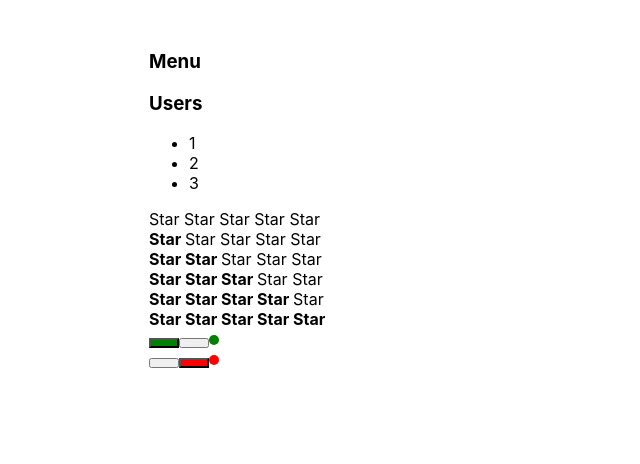
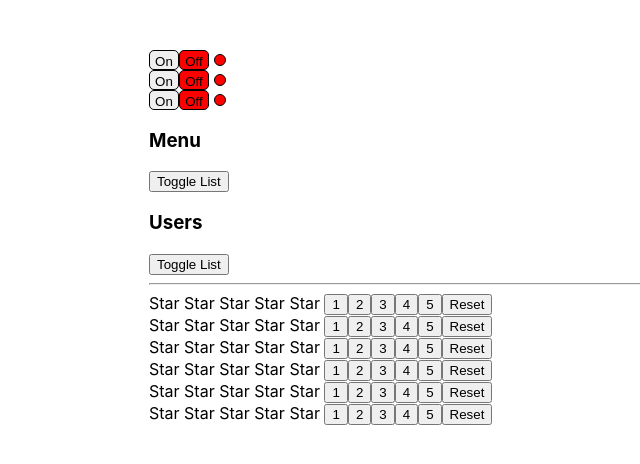
Before and after one commit to a-andrievskikh/react-ts, a React (Create React App) app: page / in a window 1280 px wide. Shown: the top 464 px of the page, without its empty margins (171-811 px from the left). Built offline with nearby package versions, Linux system fonts and the light colour scheme.

Commit message:
chore: complete lesson 06 React Kabzda useState

```diff
--- a/src/App.tsx
+++ b/src/App.tsx
@@ -3,12 +3,27 @@ import './App.css'
 import { Accordion } from './components/Accordion/Accordion'
 import { Rating } from './components/Rating/Rating'
 import { OnOff } from './components/OnOff/OnOff'
+import { UncontrolledAccordion } from './components/UncontrolledAccordion/UncontrolledAccordion'
+import { UncontrolledRating } from './components/UncontrolledRating/UncontrolledRating'
 
 export const App = () => {
   console.log('App Rendering!')
   return (
     <div className="width margin">
-      <Accordion titleValue={'Menu'} collapsed={true} />
+      <OnOff />
+      <OnOff />
+      <OnOff />
+      <UncontrolledAccordion titleValue={'Menu'} />
+      <UncontrolledAccordion titleValue={'Users'} />
+      <hr />
+      <UncontrolledRating />
+      <UncontrolledRating />
+      <UncontrolledRating />
+      <UncontrolledRating />
+      <UncontrolledRating />
+      <UncontrolledRating />
+
+      {/*<Accordion titleValue={'Menu'} collapsed={true} />
       <Accordion titleValue={'Users'} collapsed={false} />
 
       <Rating value={0} />
@@ -16,10 +31,8 @@ export const App = () => {
       <Rating value={2} />
       <Rating value={3} />
       <Rating value={4} />
-      <Rating value={5} />
+      <Rating value={5} />*/}
 
-      <OnOff isOn={true} />
-      <OnOff isOn={false} />
     </div>
   )
 }
--- a/src/components/OnOff/OnOff.tsx
+++ b/src/components/OnOff/OnOff.tsx
@@ -1,15 +1,41 @@
-import React from 'react'
+import React, { useState } from 'react'
 
 type OnOffPropsType = {
-  isOn: boolean
+  // isOn: boolean
 }
 
+
 export const OnOff = (props: OnOffPropsType) => {
+
+  const [on, setOn] = useState<boolean>(false)
+
+  const buttonStyle = {
+    padding: '3px',
+    width: '30px',
+    height: '20px',
+    borderRadius: '5px',
+    border: '1px solid black',
+    cursor: 'pointer',
+  }
+
+  const onColor = { backgroundColor: on ? 'lime' : '' }
+  const offColor = { backgroundColor: !on ? 'red' : '' }
+
+  const indicatorStyle = {
+    marginLeft: '5px',
+    width: '10px',
+    height: '10px',
+    borderRadius: '10px',
+    border: '1px solid black',
+    display: 'inline-block',
+    backgroundColor: on ? 'lime' : 'red',
+  }
+
   return (
     <div>
-      <button className={props.isOn ? 'green' : 'default'}></button>
-      <button className={props.isOn ? 'default' : 'red'}></button>
-      <div className={props.isOn ? 'circleOn' : 'circleOff'}></div>
+      <button style={{ ...buttonStyle, ...onColor }} onClick={() => {setOn(true)}}>On</button>
+      <button style={{ ...buttonStyle, ...offColor }} onClick={() => {setOn(false)}}>Off</button>
+      <div style={indicatorStyle}></div>
     </div>
   )
 }
--- /dev/null
+++ b/src/components/UncontrolledAccordion/UncontrolledAccordion.tsx
@@ -0,0 +1,48 @@
+import React, { useState } from 'react'
+
+type UncontrolledAccordionPropsType = {
+  titleValue: string
+}
+
+export const UncontrolledAccordion = (props: UncontrolledAccordionPropsType) => {
+  const [collapsed, setCollapsed] = useState<boolean>(true)
+
+  return (
+    <div>
+      <AccordionTitle
+        title={props.titleValue}
+        collapsed={collapsed}
+        setCollapsed={setCollapsed}
+      />
+      <button onClick={() => setCollapsed(!collapsed)}>Toggle List</button>
+      {!collapsed && <AccordionBody />}
+    </div>
+  )
+}
+
+type AccordionTitlePropsType = {
+  title: string
+  collapsed: boolean
+  setCollapsed: (collapsed: boolean) => void
+}
+
+const AccordionTitle = (props: AccordionTitlePropsType) => {
+  debugger;
+  console.log('AccordionTitle Rendering!')
+  return (
+    <h3 onClick={() => props.setCollapsed(!props.collapsed)}>
+      {props.title}
+    </h3>
+  )
+}
+
+const AccordionBody = () => {
+  console.log('AccordionBody Rendering!')
+  return (
+    <ul>
+      <li>1</li>
+      <li>2</li>
+      <li>3</li>
+    </ul>
+  )
+}
--- /dev/null
+++ b/src/components/UncontrolledRating/UncontrolledRating.tsx
@@ -0,0 +1,38 @@
+import React, { useState } from 'react'
+
+type RatingPropsType = {
+  value: 0 | 1 | 2 | 3 | 4 | 5
+}
+
+export const UncontrolledRating = () => {
+
+  const [value, setValue] = useState<0 | 1 | 2 | 3 | 4 | 5>(0)
+
+  return (
+    <div>
+      <Star selected={value > 0} />
+      <Star selected={value > 1} />
+      <Star selected={value > 2} />
+      <Star selected={value > 3} />
+      <Star selected={value > 4} />
+      <button onClick={() => setValue(1)}>1</button>
+      <button onClick={() => setValue(2)}>2</button>
+      <button onClick={() => setValue(3)}>3</button>
+      <button onClick={() => setValue(4)}>4</button>
+      <button onClick={() => setValue(5)}>5</button>
+      <button onClick={() => setValue(0)}>Reset</button>
+    </div>
+  )
+}
+
+type StarPropsType = {
+  selected: boolean
+}
+
+export const Star = (props: StarPropsType) => {
+  console.log('Star Rendering!')
+
+  return (
+    <span>{props.selected ? <strong>Star </strong> : 'Star '}</span>
+  )
+}
--- a/src/index.css
+++ b/src/index.css
@@ -11,37 +11,3 @@ code {
   font-family: source-code-pro, Menlo, Monaco, Consolas, 'Courier New',
   monospace;
 }
-
-
-.default {
-  width: 30px;
-  height: 10px;
-}
-
-.green {
-  width: 30px;
-  height: 10px;
-  background-color: green;
-}
-
-.red {
-  width: 30px;
-  height: 10px;
-  background-color: red;
-}
-
-.circleOn {
-  display: inline-block;
-  width: 10px;
-  height: 10px;
-  border-radius: 50px;
-  background-color: green;
-}
-
-.circleOff {
-  display: inline-block;
-  width: 10px;
-  height: 10px;
-  border-radius: 50px;
-  background-color: red;
-}
```
